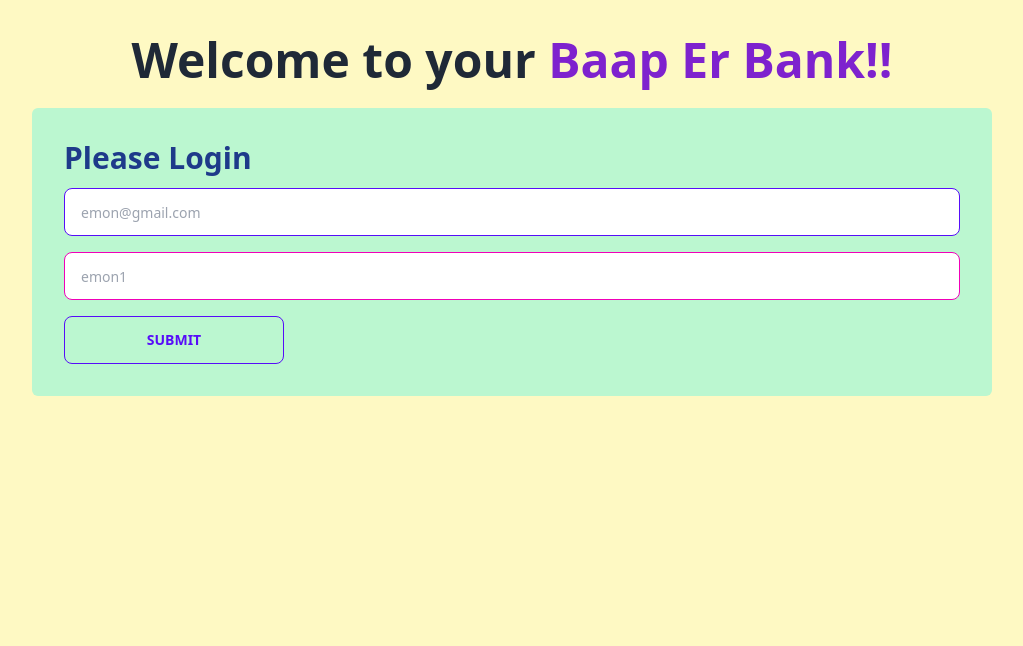
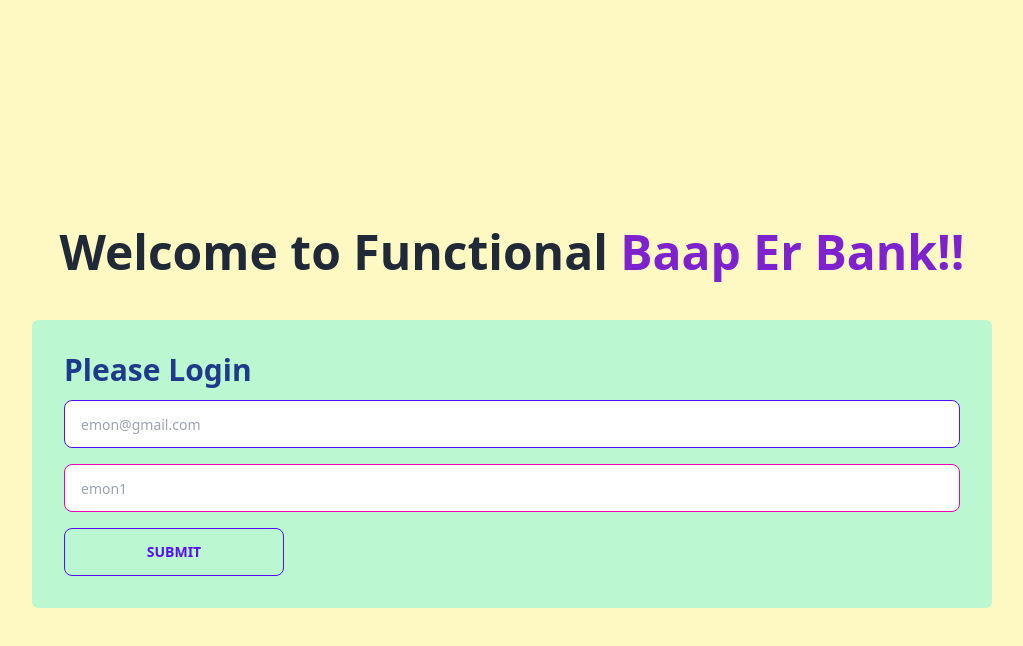
Before and after one commit to emon-hossain7/Baap-Er-Bank, a website: page index.html in a window 1280 px wide. Shown: the whole page, without its empty margins (128-1151 px from the left). Drawn offline with Linux system fonts and the light colour scheme.

Commit message:
some think change

```diff
--- a/index.html
+++ b/index.html
@@ -9,10 +9,10 @@
     <link href="./dist/output.css" rel="stylesheet">
 </head>
 
-<body class="bg-yellow-100 h-screen">
+<body class="bg-yellow-100 h-screen flex flex-col justify-center">
     <header>
         <h1 class="text-5xl font-semibold text-center pt-9 mb-5">
-            Welcome to your <span class="text-purple-700 font-bold"> Baap Er Bank!!</span>
+            Welcome to Functional <span class="text-purple-700 font-bold"> Baap Er Bank!!</span>
         </h1>
     </header>
     <main class="w-9/12 mx-auto">
--- a/js/index.js
+++ b/js/index.js
@@ -28,7 +28,7 @@ depositBtn?.addEventListener('click', function () {
     //step 2: get the deposit amount from the deposit input field
     const depositField = document.getElementById('deposit-field');
     const newDepositAmount = parseFloat(depositField.value);
-    //step 7 : clear the deposit field
+    // clear the deposit field
     depositField.value = '';
     //step 3: get the current deposit total
     const depositTotalElement = document.getElementById('deposit-total');
@@ -54,7 +54,7 @@ depositBtn?.addEventListener('click', function () {
 // withdraw calculation
 // step 1: add event listener to the withdraw button
 const withdrawBtn = document.getElementById('btn-withdraw');
-withdrawBtn.addEventListener('click', function () {
+withdrawBtn?.addEventListener('click', function () {
     //step 2: get the withdraw amount from the withdraw input field
     const withdrawField = document.getElementById('withdraw-field');
     const newWithdrawAmount = parseFloat(withdrawField.value);
```
Also changed, not shown: bank.html (+1 -1 lines), dist/output.css.
